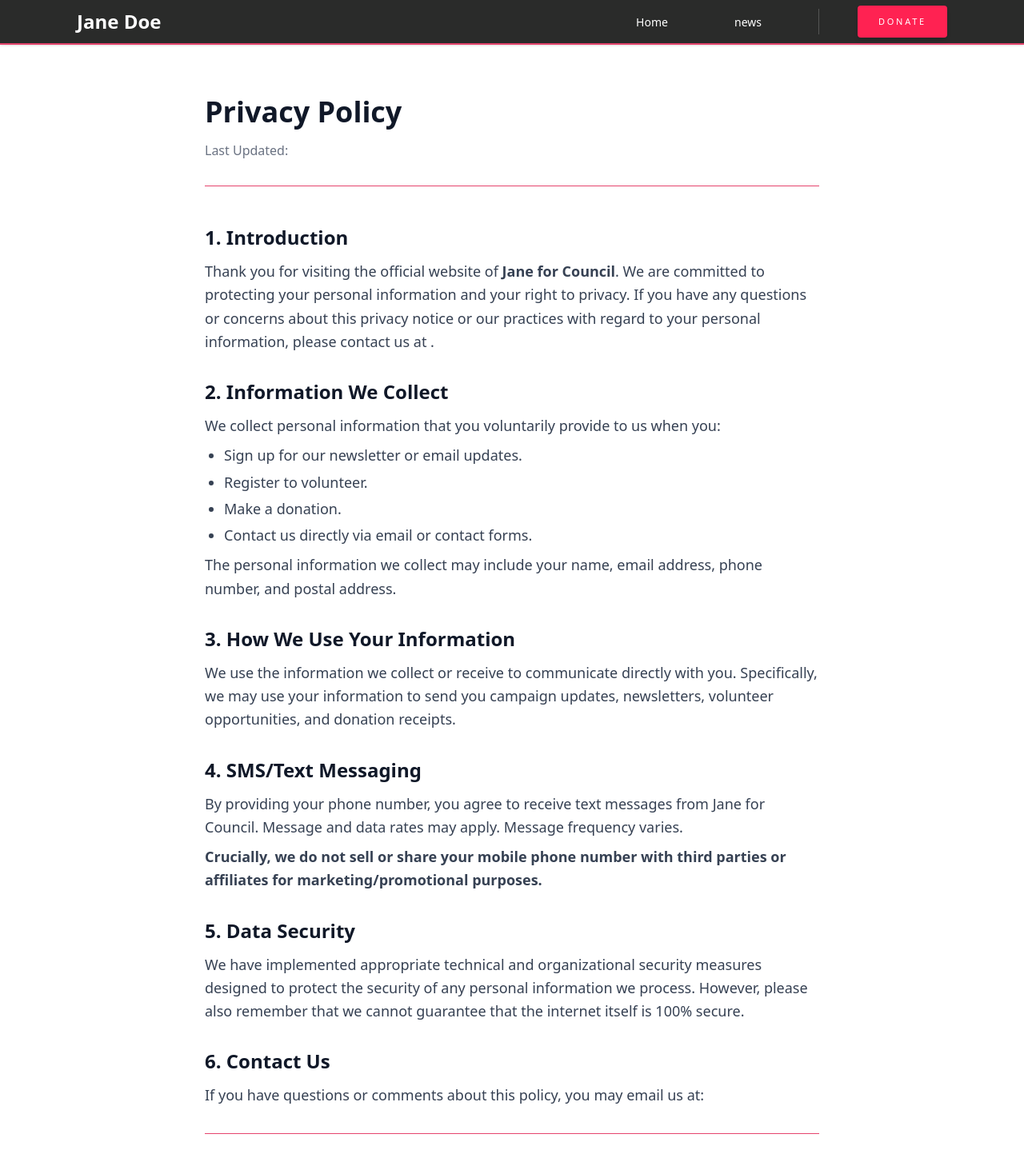
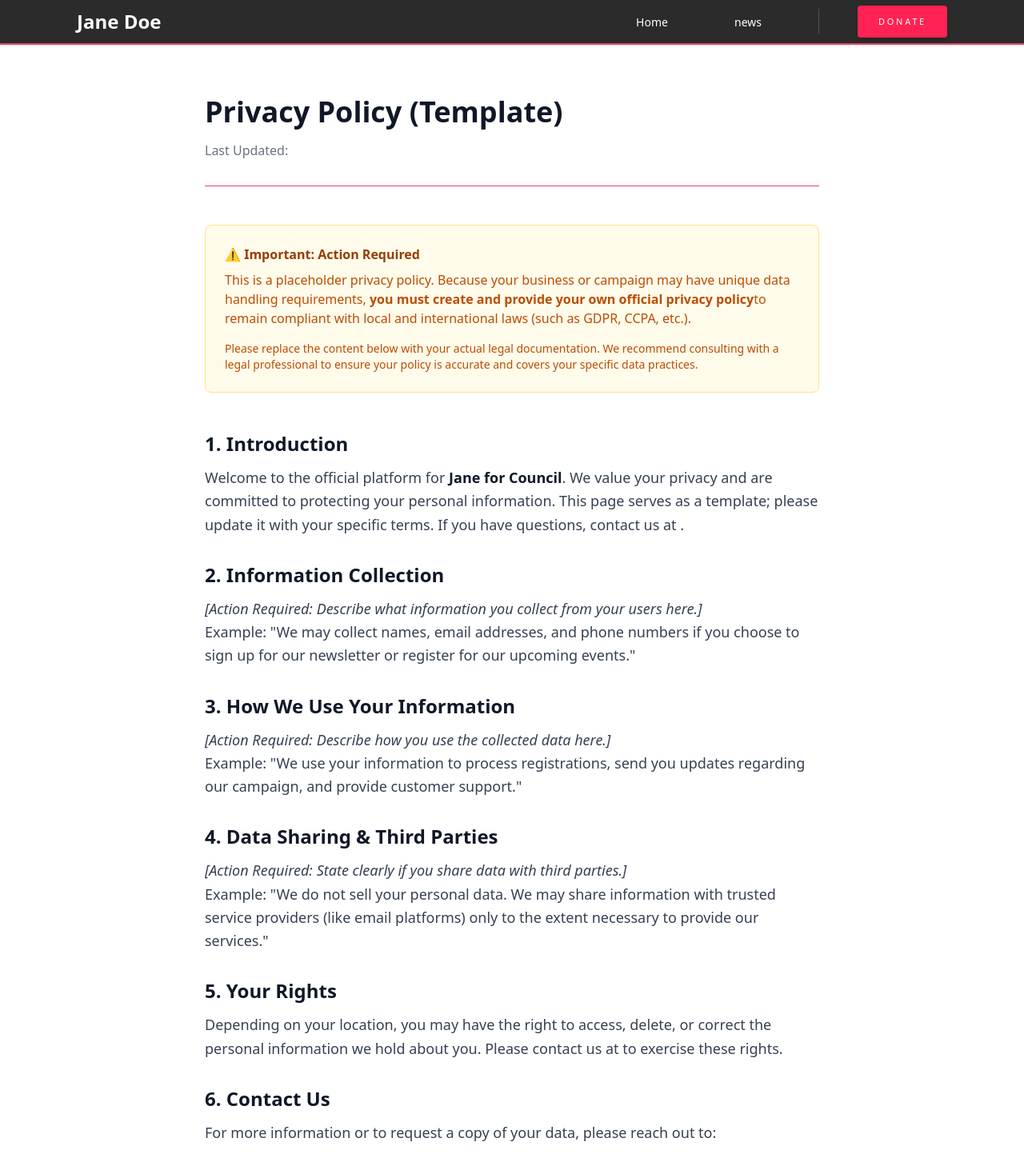
Before and after one commit to peterhuzza/shufeltforjp26website, a Next.js app: page /privacy in a window 1280 px wide. Shown: the top 1448 px of the page at 80% size. Built offline with nearby package versions, Linux system fonts and the light colour scheme.

Commit message:
polish to website

```diff
--- a/builder_config.json
+++ b/builder_config.json
@@ -13,7 +13,7 @@
     "selections": {
         "home": "homePage1",
         "news": "newsPage1",
-        "privacy": "privacyPage1"
+        "privacy": "privacyPage2"
     },
     "route_data": {
         "home": {
--- a/src/app/privacy/page.tsx
+++ b/src/app/privacy/page.tsx
@@ -1,7 +1,7 @@
 /**
  * AUTO-GENERATED FILE. Route: /privacy
  */
-import Privacypage1 from "@/components/pageType/privacyPage1";
+import Privacypage2 from "@/components/pageType/privacyPage2";
 import type { Metadata } from "next";
 
 export const metadata: Metadata = {
@@ -21,5 +21,5 @@ export default function GenPage() {
   "twitterUrl": "",
   "volunteerUrl": ""
 };
-  return <Privacypage1 {...props} />;
+  return <Privacypage2 {...props} />;
 }
--- /dev/null
+++ b/src/components/pageType/privacyPage2.tsx
@@ -0,0 +1,107 @@
+import React from 'react';
+import Button from '@/components/buttons/button';
+
+// Define the shape of the data coming in
+interface PrivacyPageProps {
+  campaignName: string;
+  email: string;
+  lastUpdated: string;
+}
+
+export default function PrivacyPolicy({
+  campaignName,
+  email,
+  lastUpdated
+}: PrivacyPageProps) {
+
+  return (
+    <main className="min-h-screen bg-white py-16 px-6">
+      <div className="max-w-3xl mx-auto">
+
+        {/* Header */}
+        <div className="mb-12 border-b border-inferno pb-8">
+          <h1 className="text-4xl font-bold text-gray-900 mb-4">Privacy Policy (Template)</h1>
+          <p className="text-gray-500">Last Updated: {lastUpdated}</p>
+        </div>
+
+        {/* Important Notice */}
+        <div className="bg-amber-50 border border-amber-200 rounded-lg p-6 mb-12">
+          <h2 className="text-amber-800 font-bold mb-2">⚠️ Important: Action Required</h2>
+          <p className="text-amber-700">
+            This is a placeholder privacy policy. Because your business or campaign may have unique data
+            handling requirements, <strong>you must create and provide your own official privacy policy</strong>
+            to remain compliant with local and international laws (such as GDPR, CCPA, etc.).
+          </p>
+          <p className="text-amber-700 mt-4 text-sm">
+            Please replace the content below with your actual legal documentation. We recommend consulting with
+            a legal professional to ensure your policy is accurate and covers your specific data practices.
+          </p>
+        </div>
+
+        {/* Content */}
+        <div className="space-y-8 text-lg text-gray-700 leading-relaxed">
+
+          <section>
+            <h2 className="text-2xl font-bold text-gray-900 mb-3">1. Introduction</h2>
+            <p>
+              Welcome to the official platform for <strong className="text-gray-900">{campaignName}</strong>.
+              We value your privacy and are committed to protecting your personal information.
+              This page serves as a template; please update it with your specific terms.
+              If you have questions, contact us at <a href={`mailto:${email}`} className="text-blue-600 hover:underline">{email}</a>.
+            </p>
+          </section>
+
+          <section>
+            <h2 className="text-2xl font-bold text-gray-900 mb-3">2. Information Collection</h2>
+            <p>
+              <em>[Action Required: Describe what information you collect from your users here.]</em>
+              <br />
+              Example: "We may collect names, email addresses, and phone numbers if you choose to sign up for our newsletter or register for our upcoming events."
+            </p>
+          </section>
+
+          <section>
+            <h2 className="text-2xl font-bold text-gray-900 mb-3">3. How We Use Your Information</h2>
+            <p>
+              <em>[Action Required: Describe how you use the collected data here.]</em>
+              <br />
+              Example: "We use your information to process registrations, send you updates regarding our campaign, and provide customer support."
+            </p>
+          </section>
+
+          <section>
+            <h2 className="text-2xl font-bold text-gray-900 mb-3">4. Data Sharing & Third Parties</h2>
+            <p>
+              <em>[Action Required: State clearly if you share data with third parties.]</em>
+              <br />
+              Example: "We do not sell your personal data. We may share information with trusted service providers (like email platforms) only to the extent necessary to provide our services."
+            </p>
+          </section>
+
+          <section>
+            <h2 className="text-2xl font-bold text-gray-900 mb-3">5. Your Rights</h2>
+            <p>
+              Depending on your location, you may have the right to access, delete, or correct the personal information we hold about you. Please contact us at {email} to exercise these rights.
+            </p>
+          </section>
+
+          <section>
+            <h2 className="text-2xl font-bold text-gray-900 mb-3">6. Contact Us</h2>
+            <p>
+              For more information or to request a copy of your data, please reach out to:
+            </p>
+            <p className="mt-2 font-bold">{email}</p>
+          </section>
+
+          {/* Back Home Button */}
+          <div className="pt-8 border-t border-inferno">
+            <Button variant='primary' href="/" className="px-5 py-3 inline-block relative z-10">
+              ← Return to Home
+            </Button>
+          </div>
+
+        </div>
+      </div>
+    </main>
+  );
+}
```
